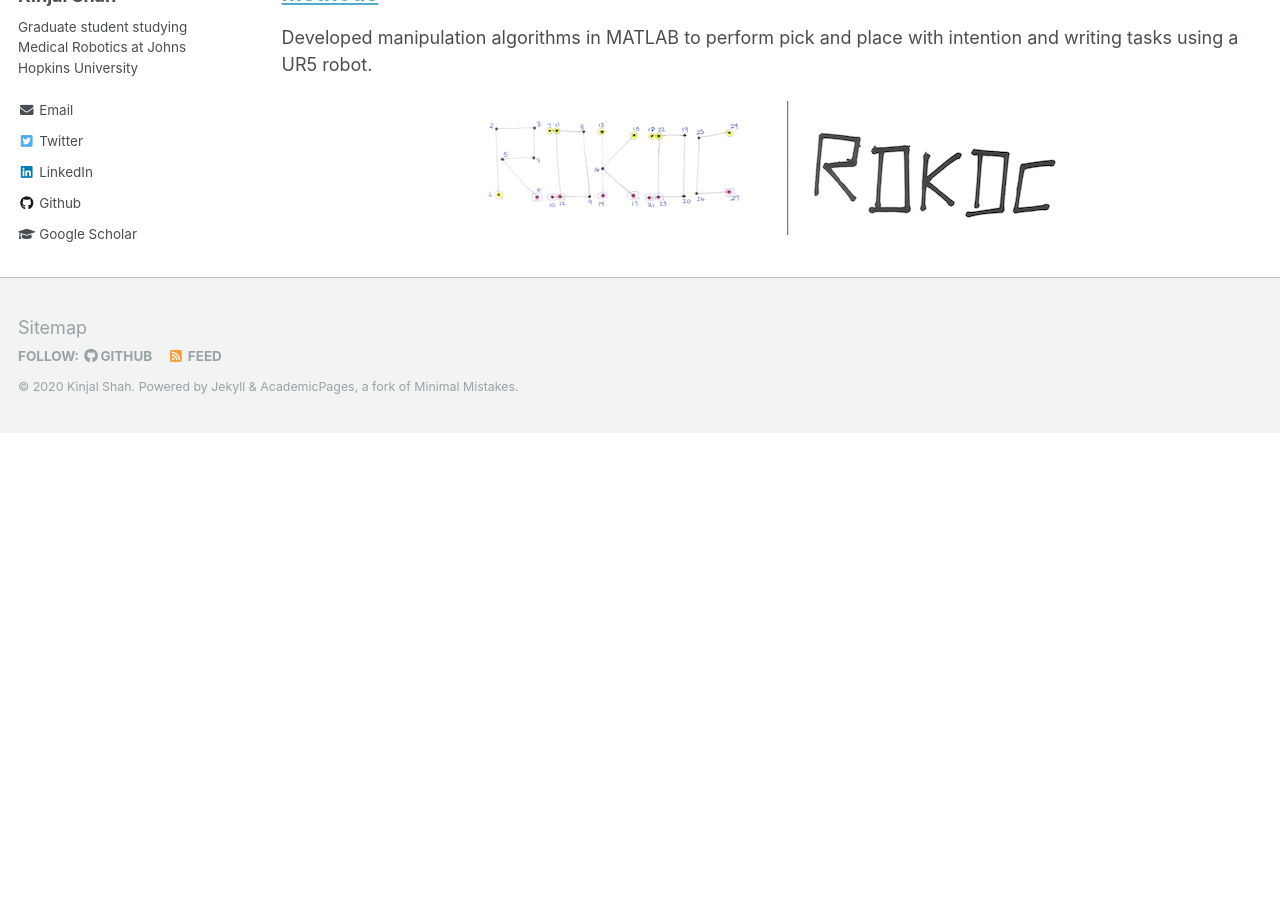
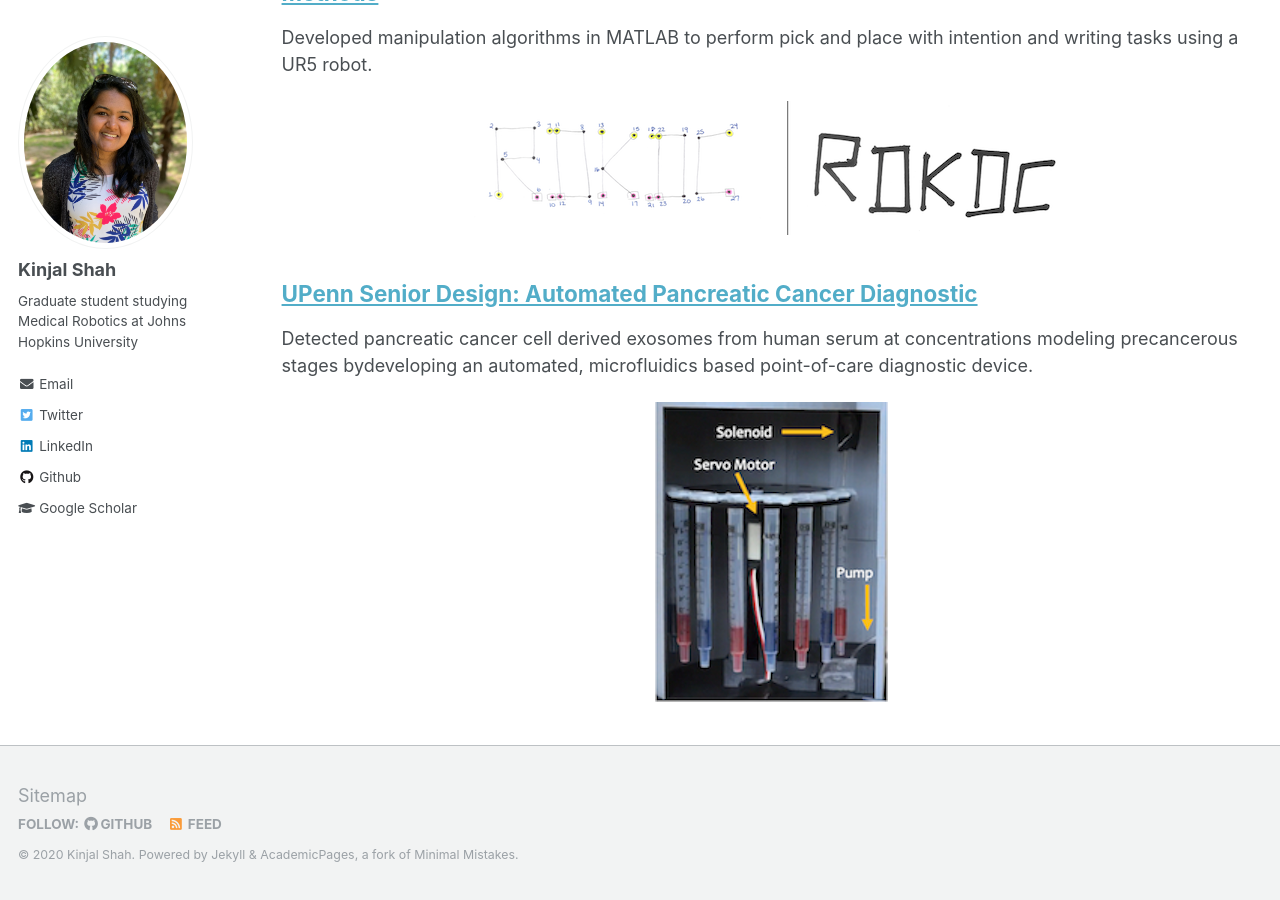
Before and after one commit to kinjmshah/kinjmshah.github.io, a Jekyll site: the page built from _pages/portfolio.md, in a window 1280 px wide and 900 px high, scrolled down 657 px. Built offline with Jekyll 4.4.1, drawn with Linux system fonts in a browser that asks for light colours; before the commit the page ends 1090 px from its top, so only the background shows below that.

Commit message:
Update portfolio.md

```diff
--- a/_pages/portfolio.md
+++ b/_pages/portfolio.md
@@ -18,3 +18,9 @@ Developed manipulation algorithms in MATLAB to perform pick and place with inten
 <div align="center">
   <img src='/images/rdkdc.png'>
 </div>
+
+## [UPenn Senior Design: Automated Pancreatic Cancer Diagnostic](/portfolio/UPennSeniorDesign)
+Detected pancreatic cancer cell derived exosomes from human serum at concentrations modeling precancerous stages bydeveloping an automated, microfluidics based point-of-care diagnostic device.
+<div align="center">
+  <img src='/images/seniorDesign/inside.png'>
+</div>
```
